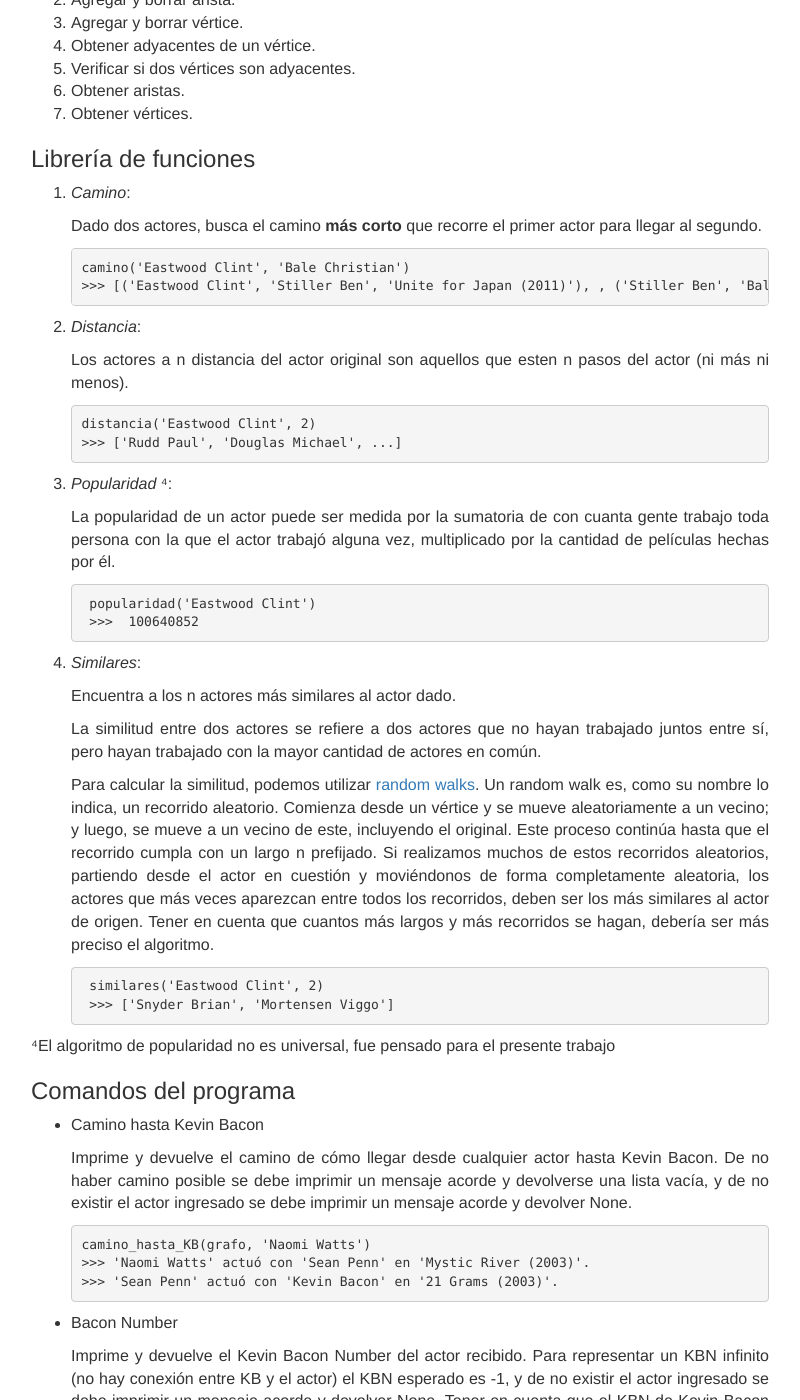
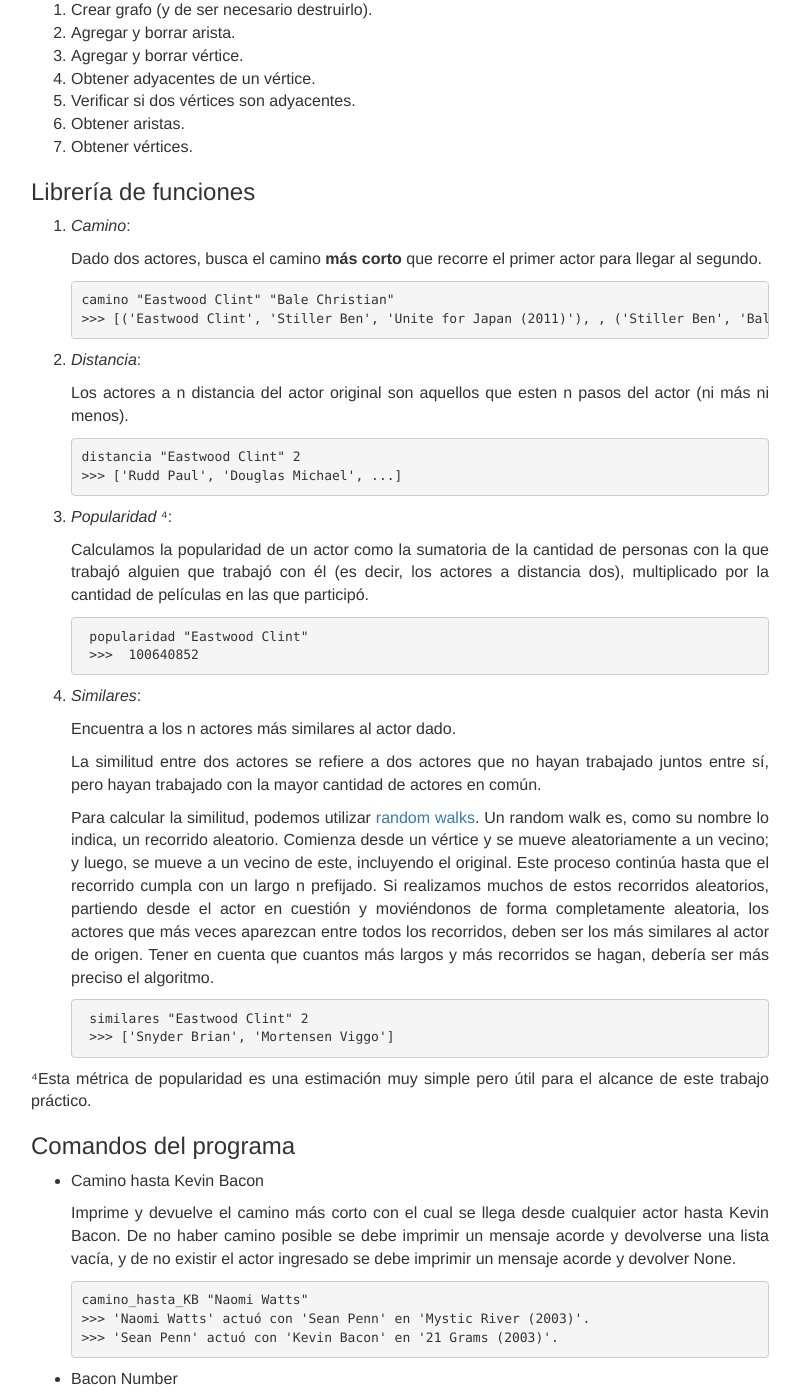
Before and after one commit to algoritmos-rw/algoritmos, a Jekyll site: the page built from static/tps/2017_2/tp3/index.md, in a window 1280 px wide and 1400 px high, scrolled down 2207 px. Shown: the whole window, without its empty margins (240-1040 px from the left). Built offline with Jekyll 4.4.1, drawn with Linux system fonts in a browser that asks for light colours; some of the changed text lies outside the part shown.

Commit message:
Cambios realizados en tp3 pedidos por Fbarrios

````diff
--- a/static/tps/2017_2/tp3/index.md
+++ b/static/tps/2017_2/tp3/index.md
@@ -71,9 +71,11 @@
 
 Siendo que `actors.csv` es muy pesado, un archivo de prueba más ligero, `test.csv`, también es proporcionado para probar resultados localmente. Este contiene lineas del archivo original escogidas al azar, más la linea de Kevin Bacon.
 
-²Las bases de datos de IMDB eran un poco más confusas que las proporcionadas. Si quieren ver cómo se trabajo con el archivo original ir [acá.](https://github.com/FdelMazo/IMDBtoCSV/blob/master/)
+²Las bases de datos de IMDB eran un poco más confusas que las proporcionadas. Si quieren ver cómo se trabajo con el archivo original ir [acá.](https://github.com/FdelMazo/IMDBtoCSV/)
 
 ### Primitivas del grafo
+
+Se aclara previamente que no es necesario para el alcance de este TP hacer el grafo dirigido y pesado.
 
 1. Crear grafo (y de ser necesario destruirlo).
 1. Agregar y borrar arista.
@@ -89,7 +91,7 @@
 
    Dado dos actores, busca el camino **más corto** que recorre el primer actor para llegar al segundo.
    ```
-   camino('Eastwood Clint', 'Bale Christian')
+   camino "Eastwood Clint" "Bale Christian"
    >>> [('Eastwood Clint', 'Stiller Ben', 'Unite for Japan (2011)'), , ('Stiller Ben', 'Bale Christian' , 'Empire of The Sun (1987)')]
    ```
 
@@ -97,15 +99,15 @@
 
    Los actores a n distancia del actor original son aquellos que esten n pasos del actor (ni más ni menos).
    ```
-   distancia('Eastwood Clint', 2)
+   distancia "Eastwood Clint" 2
    >>> ['Rudd Paul', 'Douglas Michael', ...]
    ```
 
 3. _Popularidad_ ⁴:
 
-   La popularidad de un actor puede ser medida por la sumatoria de con cuanta gente trabajo toda persona con la que el actor trabajó alguna vez, multiplicado por la cantidad de películas hechas por él.
+   Calculamos la popularidad de un actor como la sumatoria de la cantidad de personas con la que trabajó alguien que trabajó con él (es decir, los actores a distancia dos), multiplicado por la cantidad de películas en las que participó.
     ```
-    popularidad('Eastwood Clint')
+    popularidad "Eastwood Clint"
     >>>  100640852
     ```
 
@@ -117,20 +119,20 @@
 
     Para calcular la similitud, podemos utilizar [random walks](https://en.wikipedia.org/wiki/Random_walk). Un random walk es, como su nombre lo indica, un recorrido aleatorio. Comienza desde un vértice y se mueve aleatoriamente a un vecino; y luego, se mueve a un vecino de este, incluyendo el original. Este proceso continúa hasta que el recorrido cumpla con un largo n prefijado. Si realizamos muchos de estos recorridos aleatorios, partiendo desde el actor en cuestión y moviéndonos de forma completamente aleatoria, los actores que más veces aparezcan entre todos los recorridos, deben ser los más similares al actor de origen. Tener en cuenta que cuantos más largos y más recorridos se hagan, debería ser más preciso el algoritmo.
     ```
-    similares('Eastwood Clint', 2)
+    similares "Eastwood Clint" 2
     >>> ['Snyder Brian', 'Mortensen Viggo']
     ```
 
-⁴El algoritmo de popularidad no es universal, fue pensado para el presente trabajo
+⁴Esta métrica de popularidad es una estimación muy simple pero útil para el alcance de este trabajo práctico.
 
 
 ### Comandos del programa
 
 * Camino hasta Kevin Bacon
 
-    Imprime y devuelve el camino de cómo llegar desde cualquier actor hasta Kevin Bacon. De no haber camino posible se debe imprimir un mensaje acorde y devolverse una lista vacía, y de no existir el actor ingresado se debe imprimir un mensaje acorde y devolver None.
+    Imprime y devuelve el camino más corto con el cual se llega desde cualquier actor hasta Kevin Bacon. De no haber camino posible se debe imprimir un mensaje acorde y devolverse una lista vacía, y de no existir el actor ingresado se debe imprimir un mensaje acorde y devolver None.
 ```
-camino_hasta_KB(grafo, 'Naomi Watts')
+camino_hasta_KB "Naomi Watts"
 >>> 'Naomi Watts' actuó con 'Sean Penn' en 'Mystic River (2003)'.
 >>> 'Sean Penn' actuó con 'Kevin Bacon' en '21 Grams (2003)'.
 ```
@@ -139,7 +141,7 @@
 
     Imprime y devuelve el Kevin Bacon Number del actor recibido. Para representar un KBN infinito (no hay conexión entre KB y el actor) el KBN esperado es -1, y de no existir el actor ingresado se debe imprimir un mensaje acorde y devolver None. Tener en cuenta que el KBN de Kevin Bacon es 0.
 ```
-bacon_number(grafo, 'Naomi Watts')
+bacon_number "Naomi Watts"
 >>> 'Naomi Watts' tiene un Kevin Bacon Number igual a 2.
 ```
 
@@ -158,7 +160,7 @@
 
 	Imprime y devuelve cuantos actores (¿existirán?) con un KBN infinito hay. De no haber, se debe imprimir un mensaje acorde y devolver -1.
 ```
-bacon_number_infinito(grafo)
+bacon_number_infinito
 >>>  Los actores con un Bacon Number infinito son N
 ```
 
@@ -166,7 +168,7 @@
 
     Imprime y devuelve el Kevin Bacon Number promedio. En este numero no influyen la cantidad de actores con un KBN infinito.
 ```
-KBN_promedio(grafo)
+KBN_promedio
 >>> El Kevin Bacon Number promedio es N
 ```
 
@@ -177,7 +179,7 @@
     Imprime y devuelve una lista de los n actores más similares a Kevin Bacon, ordenados de mayor similitud a menor.
 
 ```
-similares_a_KB(grafo, 3)
+similares_a_KB '3'
 >>> Los 3 actores más similares KB son  ['Buscemi Steve', 'Brocksmith Roy', 'Hollander Providence']
 ```
 
@@ -186,7 +188,7 @@
     Todo el mundo sabe que Kevin Bacon es el actor más popular de todos. Usando su popularidad como base, imprime y devuelve en porcentaje cuán popular es el actor en comparación a KB. De no existir el actor ingresado, se debe imprimir un mensaje acorde y devolver None. Tener en cuenta que Kevin Bacon es un 100% de lo popular que es Kevin Bacon
 
 ```
-popularidad_contra_KB(grafo, 'Pattinson Robert')
+popularidad_contra_KB "Pattinson Robert"
 >>> 'Pattinson Robert' es un 6.02 % de lo popular que es Kevin Bacon
 ```
 
@@ -196,9 +198,7 @@
     1. Cantidad de actores: Imprime y devuelve la cantidad de actores en el dataset.
 
 ```
-cantidad_peliculas(grafo)
 >>> El dataset contiene 786879 películas.
-cantidad_actores(grafo)
 >>> El dataset contiene 2454209 actores.
 ```
 
@@ -223,7 +223,7 @@
 
 # Criterios de aprobación
 
-El trabajo puede ser realizado en cualquier lenguaje de programación y se pide 3 archivos: grafo, librería de grafos de actores y programa de Kevin Bacon.
+El trabajo puede ser realizado en cualquier lenguaje de programación y debe estar separado al menos en tres archivos: grafo, librería de grafos de actores y programa de Kevin Bacon.
 
 **Los resultados presentes en este enunciado no son definitivos, fueron dados solo como ejemplo.**
 
````
